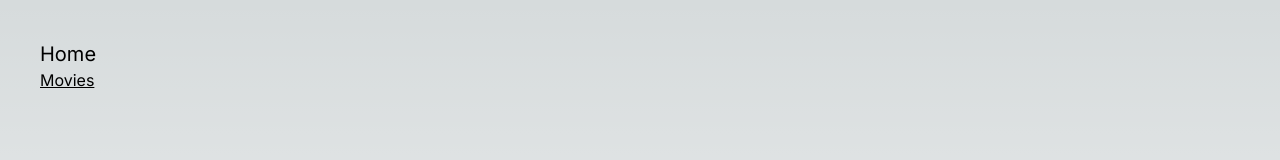
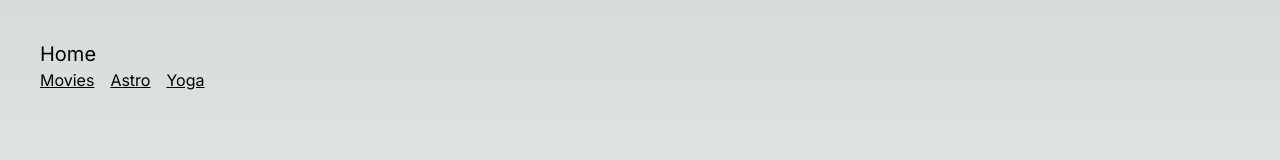
Before and after one commit to dimaportenko/home-hub, a Next.js app: page / in a window 1280 px wide. Shown: the top 160 px of the page. Built offline with nearby package versions, Linux system fonts and the light colour scheme.

Commit message:
add links config

```diff
--- a/src/app/page.tsx
+++ b/src/app/page.tsx
@@ -1,13 +1,30 @@
+const links = [
+  {
+    name: "Movies",
+    url: "/videos/movies",
+  },
+  {
+    name: "Astro",
+    url: "/videos/astro",
+  },
+  {
+    name: "Yoga",
+    url: "/videos/yoga",
+  },
+];
+
 export default function Home() {
   return (
     <main className="flex min-h-screen flex-col p-10">
       <h1 className="text-xl">Home</h1>
       <div className="flex flex-1 flex-row flex-wrap gap-4 ">
-        <p>
-          <a className="underline" href="/videos/movies">
-            Movies
-          </a>
-        </p>
+        {links.map((link) => (
+          <p key={link.url}>
+            <a className="underline" href={link.url}>
+              {link.name}
+            </a>
+          </p>
+        ))}
       </div>
     </main>
   );
```
